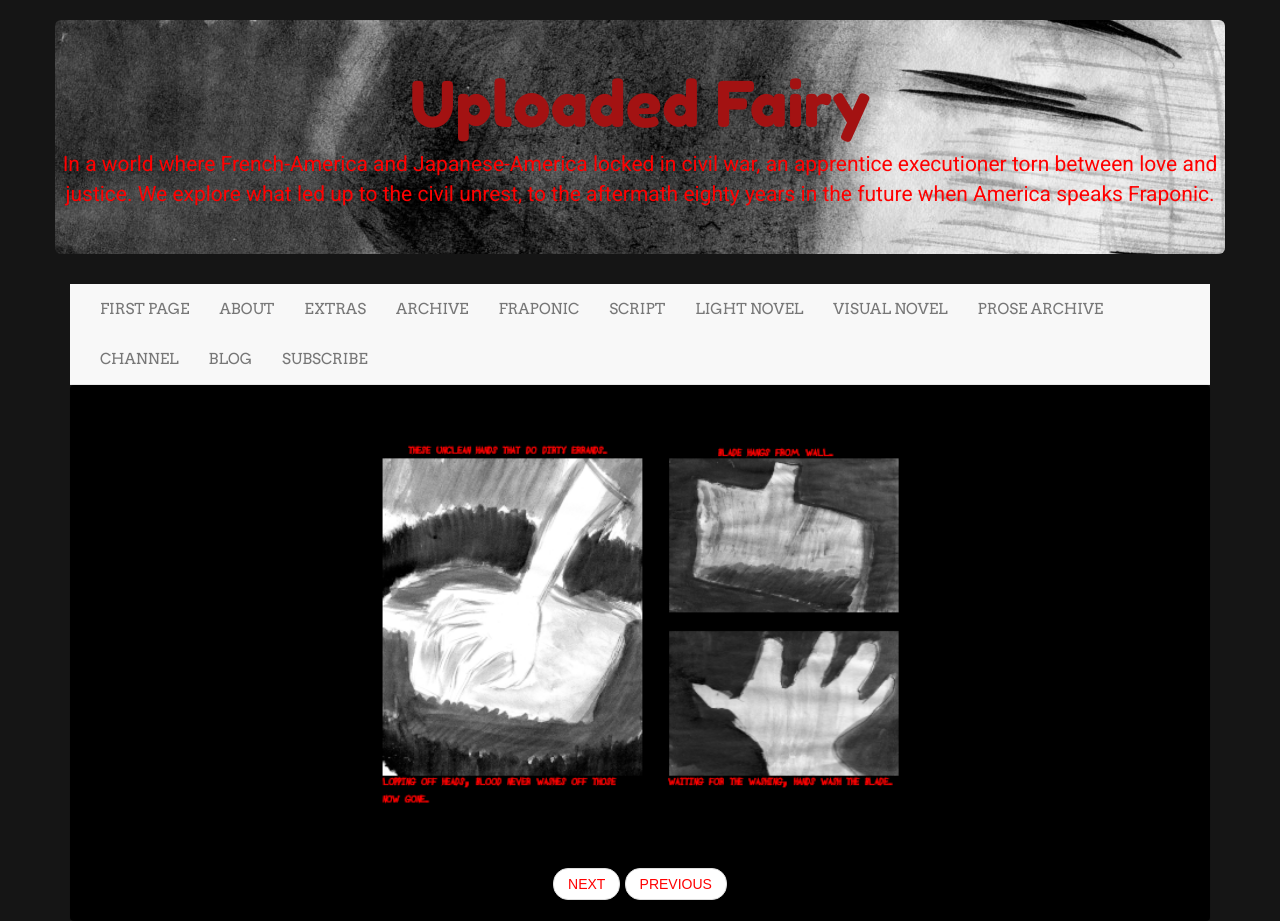
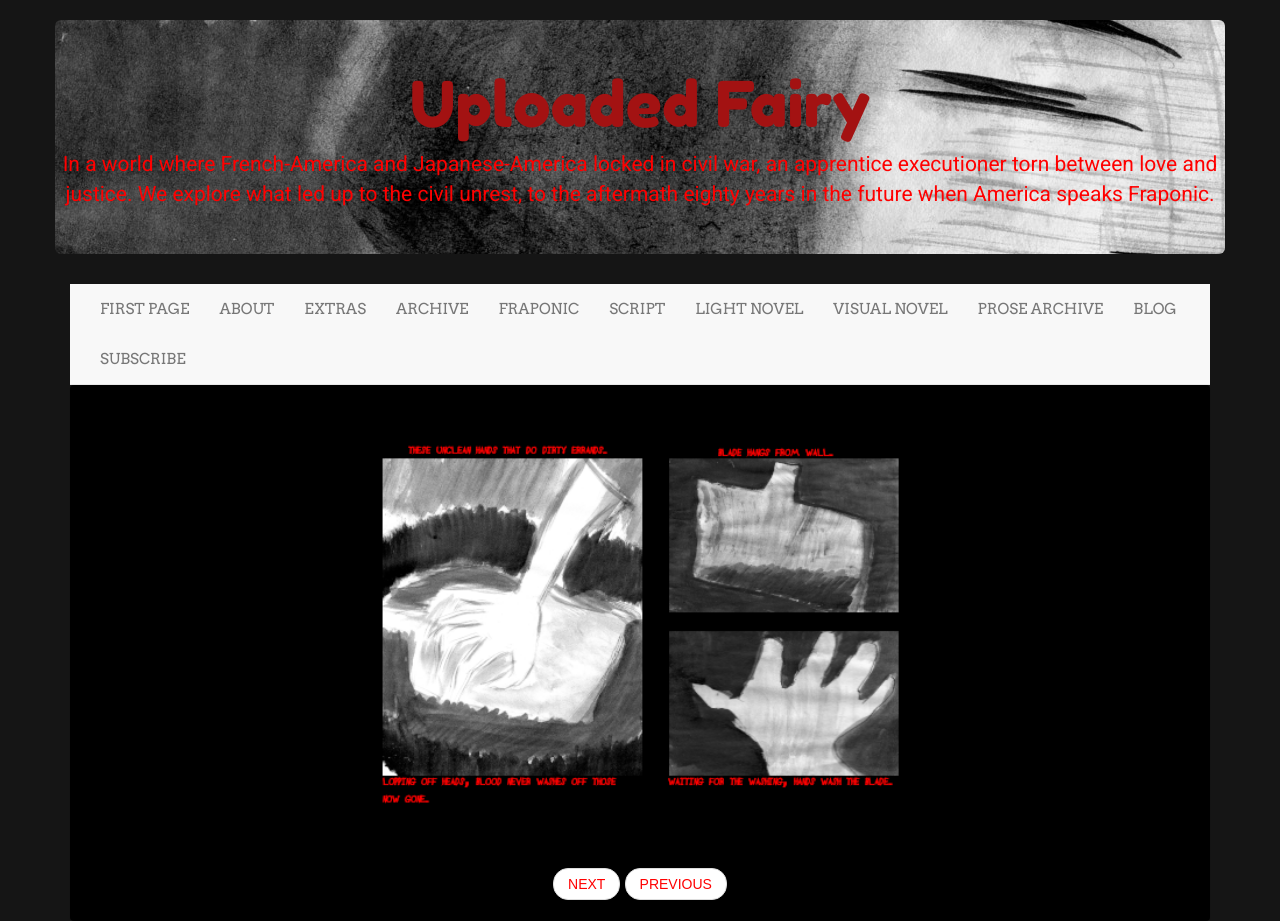
Before and after one commit to LWFlouisa/UploadedFairy, a Jekyll site: the page built from _posts/2021-08-04-page1.md, in a window 1280 px wide. Built offline with Jekyll 4.4.1, drawn with Linux system fonts in a browser that asks for light colours; nearby versions of some CDN libraries.

Commit message:
Update navigation.html

```diff
--- a/_includes/navigation.html
+++ b/_includes/navigation.html
@@ -21,7 +21,6 @@
                 <li><a href={{ site.url }}/novel>LIGHT NOVEL</a></li>
                 <li><a href="https://github.com/LWFlouisa/UploadedFairyOVN">VISUAL NOVEL</a></li>
                 <li><a href="https://lwflouisa.github.io/WritingArchive/">PROSE ARCHIVE</a></li>
-                <li><a href="https://video.ploud.jp/video-channels/mytalkshow">CHANNEL</a></li>
                 <li><a href="https://lwflouisa.github.io/UFBlog">BLOG</b>
                 <li><a href={{ site.urk }}feed.xml>SUBSCRIBE</li>
             </ul>
```
